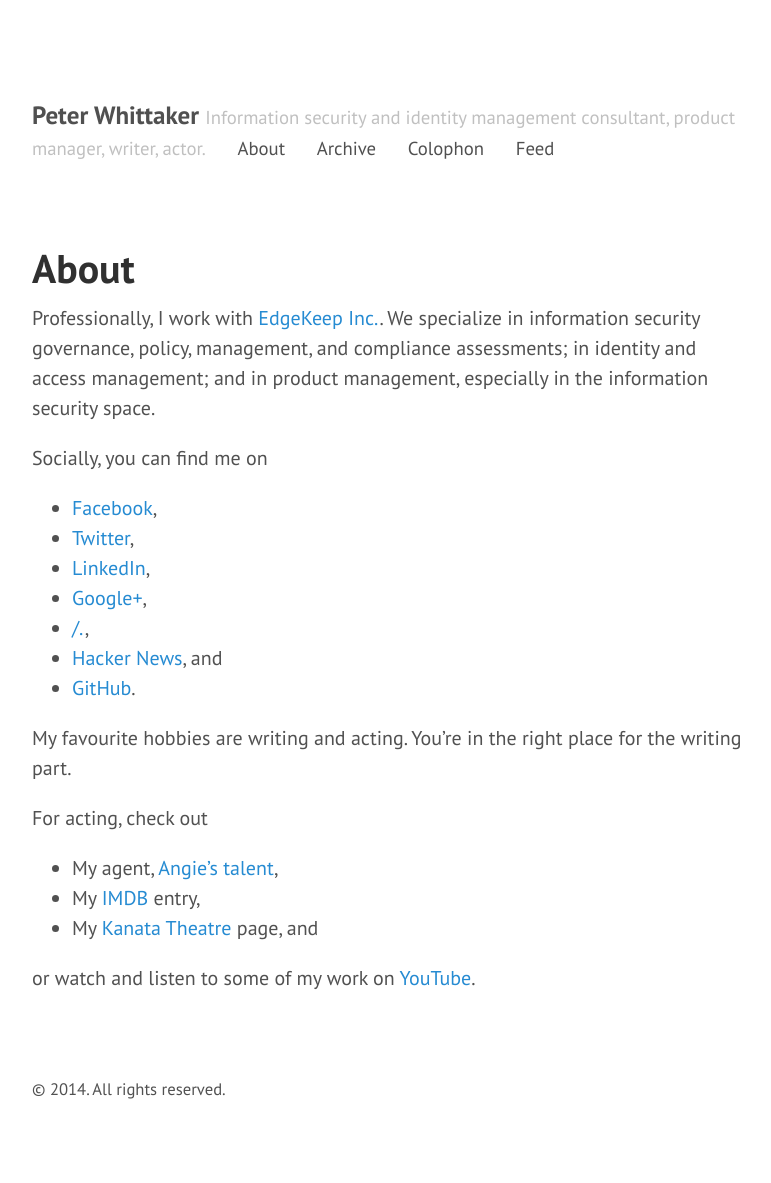
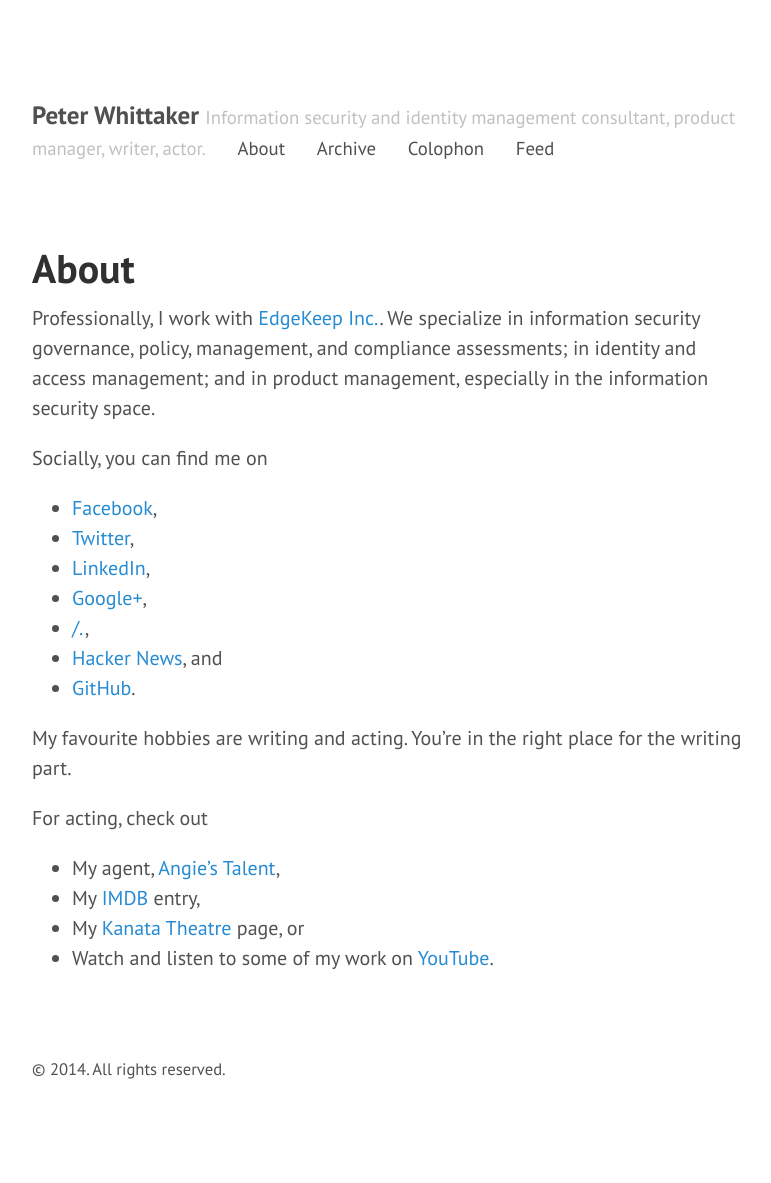
Before and after one commit to PeterWhittaker/PeterWhittaker.github.io, a Jekyll site: the page built from about.md, in a window 1280 px wide. Shown: the whole page, without its empty margins (428-1199 px from the left). Built offline with Jekyll 4.4.1, drawn with Linux system fonts in a browser that asks for light colours.

Commit message:
Corrected old links, fixed typos.

```diff
--- a/about.md
+++ b/about.md
@@ -19,8 +19,7 @@ My favourite hobbies are writing and acting. You're in the right place for the w
 
 For acting, check out
 
-* My agent, [Angie's talent](http://www.angiesmodels.com/angies2/thumbnails.php?album=314),
+* My agent, [Angie's Talent](http://www.angiesmodels.com/Portfolio/Models/Talent/Men/783249/Peter_Whittaker),
 * My [IMDB](http://www.imdb.com/name/nm3945839/) entry,
-* My [Kanata Theatre](http://kanatatheatre.com/Archive/actors/w/whittpet.htm) page, and
-
-or watch and listen to some of my work on [YouTube](http://www.youtube.com/playlist?list=PL5faqvscfwfocIuqoCFlb_Zn048YFGm4y).
+* My [Kanata Theatre](http://kanatatheatre.com/Archive/actors/w/whittpet.htm) page, or
+* Watch and listen to some of my work on [YouTube](http://www.youtube.com/playlist?list=PL5faqvscfwfocIuqoCFlb_Zn048YFGm4y).
```
